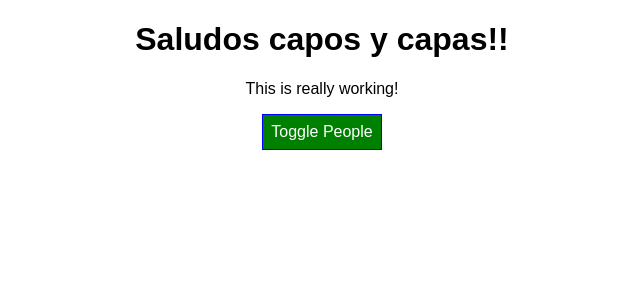
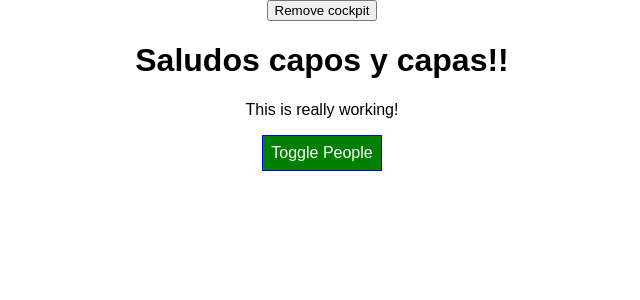
Before and after one commit to vmar13/media-vuelta, a React app: page / in a window 1280 px wide. Shown: the top 300 px of the page, without its empty margins (318-958 px from the left). Built offline with nearby package versions, Linux system fonts and the light colour scheme.

Commit message:
mimicked compWillUnmount with useEffect cleanup in appjs

```diff
--- a/src/components/Cockpit/Cockpit.js
+++ b/src/components/Cockpit/Cockpit.js
@@ -9,6 +9,9 @@
         setTimeout(() => {
             alert('saved data to cloud')
         }, 1000);
+        return () => {
+            console.log('[Cockpit.js] cleanup work in useEffect')
+        }
     }, []); //Empty array as sec arg will cause hook to run once FIRST TIME
     //Can also include dependencies like below with people array, but
     //that will cause the useEffect hook to run every time a change
--- a/src/containers/App.js
+++ b/src/containers/App.js
@@ -28,6 +28,7 @@
     ],
     bolivia: 'La Paz',
     showPersons: false,
+    showCockpit: true,
     para: ''
 }
 
@@ -103,10 +104,18 @@
         {/* <StyledButton alt={this.state.showPersons} onClick={togglePersons}>
           Show People
         </StyledButton> */}
-        <Cockpit
-          showPersons={showPersons}
-          people={this.state.persons}
-          togglePersons={togglePersons} />
+        <button
+          onClick={() => this.setState({ showCockpit: false })}
+        >
+          Remove cockpit
+        </button>
+        {this.state.showCockpit ?
+         <Cockpit
+         showPersons={showPersons}
+         people={this.state.persons}
+         togglePersons={togglePersons} />
+         : null
+        }
         {persons}
       </div>
     );
```
